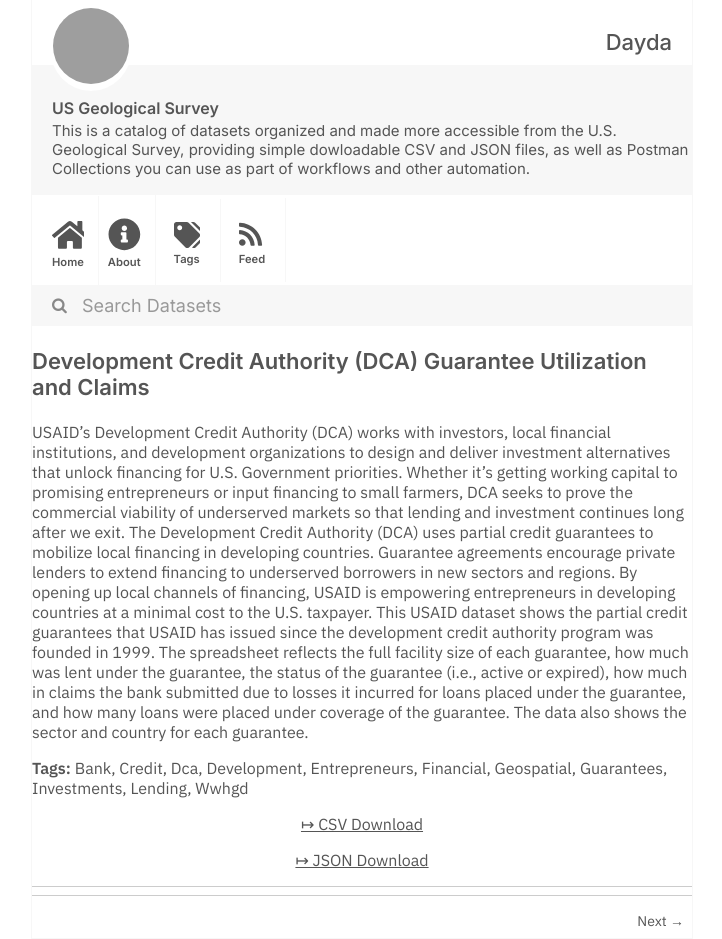
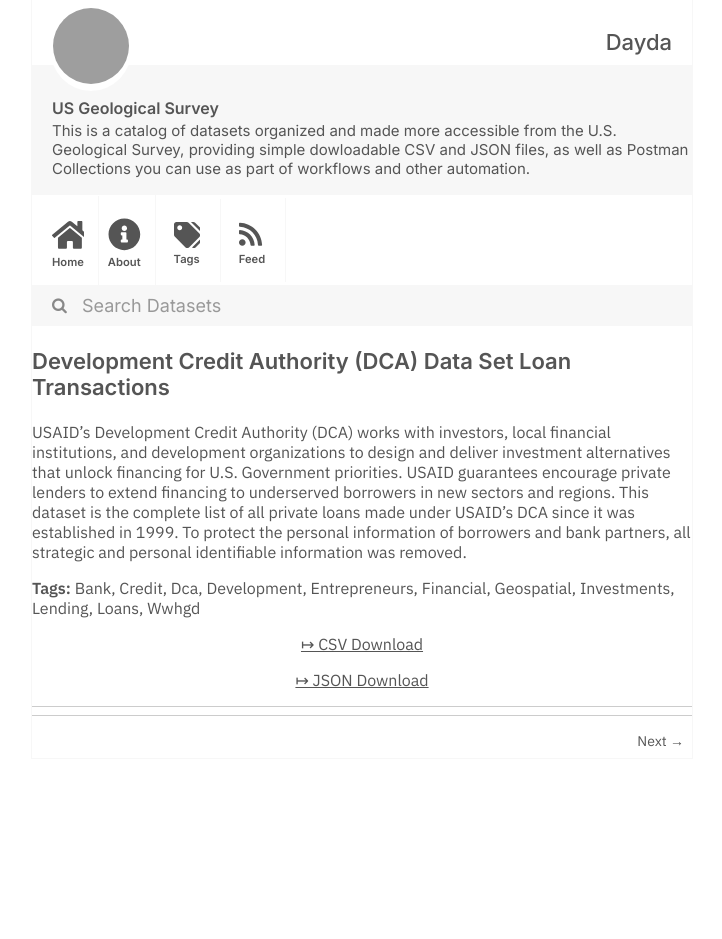
Before and after one commit to dayda-entities/us-geological-survey, a Jekyll site: the page built from _posts/2020-11-10-development-credit-authority-d.md, in a window 1280 px wide, cut to the strip 0-939 px from the top of the page. Shown: the whole strip, without its empty margins (278-1000 px from the left). Built offline with Jekyll 4.4.1, drawn with Linux system fonts in a browser that asks for light colours; after the commit the page ends 900 px from its top, so only the background shows below that; grey boxes are pictures that could not be loaded.

Commit message:
Publish Data

```diff
--- a/_posts/2020-11-10-development-credit-authority-d.md
+++ b/_posts/2020-11-10-development-credit-authority-d.md
@@ -1,7 +1,7 @@
 ---
-title: Development Credit Authority (DCA) Guarantee Utilization and Claims
-created: '2020-11-10T16:45:28.904404'
-modified: '2021-04-21T21:56:15.503406'
+title: Development Credit Authority (DCA) Data Set Loan Transactions
+created: '2020-11-10T16:38:45.282453'
+modified: '2021-04-21T21:38:20.443548'
 state: active
 type: dataset
 tags:
@@ -12,14 +12,14 @@ tags:
   - Entrepreneurs
   - Financial
   - Geospatial
-  - Guarantees
   - Investments
   - Lending
+  - Loans
   - Wwhgd
 groups: []
-csv_url: 'https://data.usaid.gov/api/views/rf8e-mnf8/rows.csv?accessType=DOWNLOAD'
-json_url: 'https://data.usaid.gov/api/views/rf8e-mnf8/rows.json?accessType=DOWNLOAD'
+csv_url: 'https://data.usaid.gov/api/views/dt8c-833c/rows.csv?accessType=DOWNLOAD'
+json_url: 'https://data.usaid.gov/api/views/dt8c-833c/rows.json?accessType=DOWNLOAD'
 layout: post
 
 ---
-USAID's Development Credit Authority (DCA) works with investors, local financial institutions, and development organizations to design and deliver investment alternatives that unlock financing for U.S. Government priorities. Whether it's getting working capital to promising entrepreneurs or input financing to small farmers, DCA seeks to prove the commercial viability of underserved markets so that lending and investment continues long after we exit. The Development Credit Authority (DCA) uses partial credit guarantees to mobilize local financing in developing countries. Guarantee agreements encourage private lenders to extend financing to underserved borrowers in new sectors and regions. By opening up local channels of financing, USAID is empowering entrepreneurs in developing countries at a minimal cost to the U.S. taxpayer. This USAID dataset shows the partial credit guarantees that USAID has issued since the development credit authority program was founded in 1999. The spreadsheet reflects the full facility size of each guarantee, how much was lent under the guarantee, the status of the guarantee (i.e., active or expired), how much in claims the bank submitted due to losses it incurred for loans placed under the guarantee, and how many loans were placed under coverage of the guarantee. The data also shows the sector and country for each guarantee.
+USAID's Development Credit Authority (DCA) works with investors, local financial institutions, and development organizations to design and deliver investment alternatives that unlock financing for U.S. Government priorities. USAID guarantees encourage private lenders to extend financing to underserved borrowers in new sectors and regions. This dataset is the complete list of all private loans made under USAID's DCA since it was established in 1999. To protect the personal information of borrowers and bank partners, all strategic and personal identifiable information was removed.
```
